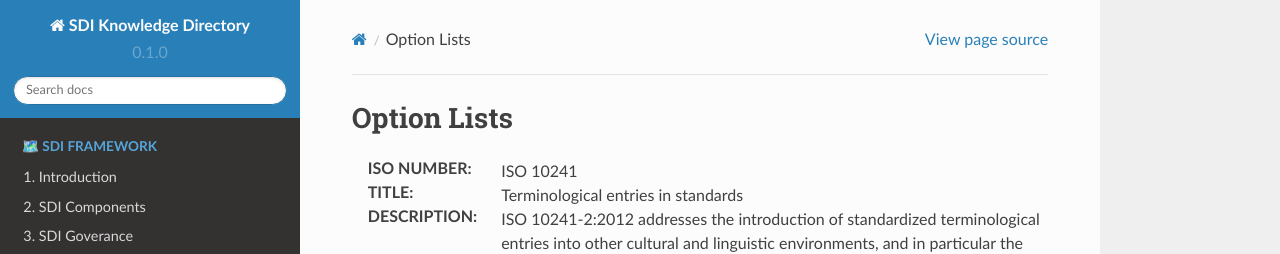
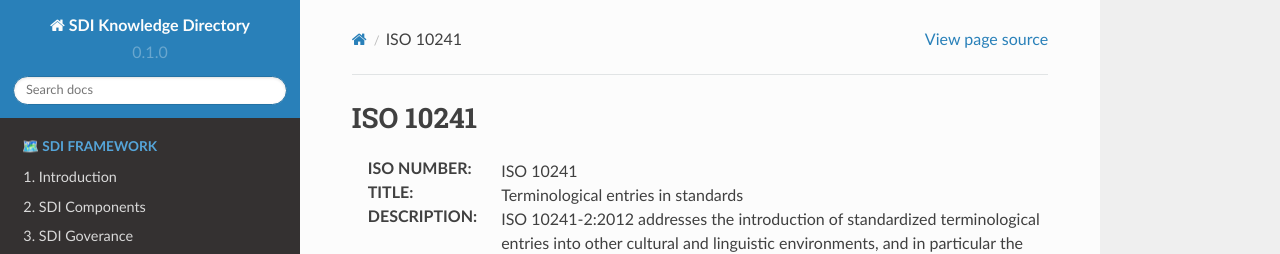
Before and after one commit to fgdcgov/sdi, a Sphinx documentation site: the page built from docs/source/references/iso10241terms.rst, in a window 1280 px wide. Shown: the top 254 px of the page. Built offline with Sphinx 7.4.7 and the Read the Docs theme 2.0.0, drawn with Linux system fonts in a browser that asks for light colours; pages that are not in the unit, such as notebooks, are missing from menus.

Commit message:
Update iso10241terms.rst

```diff
--- a/docs/source/references/iso10241terms.rst
+++ b/docs/source/references/iso10241terms.rst
@@ -1,4 +1,4 @@
-Option Lists
+ISO 10241
 ------------
 
 :ISO NUMBER:  ISO 10241
```
